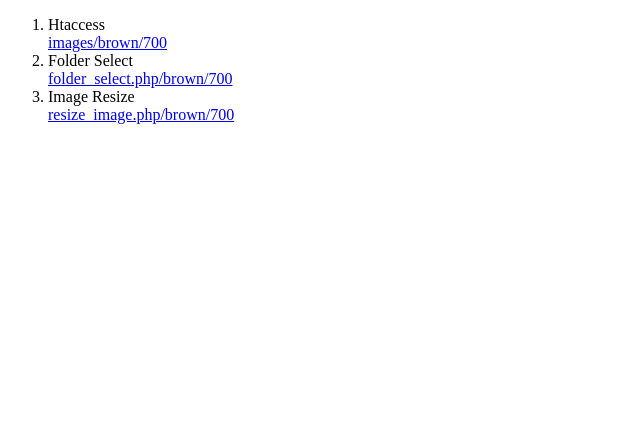
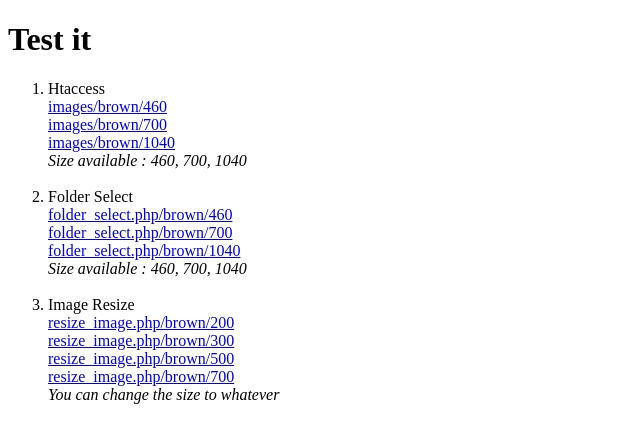
Before and after one commit to shidec/resize101, a PHP site: page / in a window 1280 px wide. Shown: the top 443 px of the page, without its empty margins (0-640 px from the left). Run offline with PHP 8.4, Linux system fonts and the light colour scheme.

Commit message:
add index.php

```diff
--- a/index.php
+++ b/index.php
@@ -5,15 +5,26 @@
   <title>Resize 101</title>
 </head>
 <body>
+<h1>Test it</h1>
 <ol>
 <li>Htaccess<br/>
-	<a href="images/brown/700">images/brown/700</a>
+	<a href="images/brown/460">images/brown/460</a><br/>
+	<a href="images/brown/700">images/brown/700</a><br/>
+	<a href="images/brown/1040">images/brown/1040</a><br/>
+	<i>Size available : 460, 700, 1040</i><br/><br/>
 </li>
 <li>Folder Select<br/>
-	<a href="images/brown/700">folder_select.php/brown/700</a>
+	<a href="folder_select.php/brown/460">folder_select.php/brown/460</a><br/>
+	<a href="folder_select.php/brown/700">folder_select.php/brown/700</a><br/>
+	<a href="folder_select.php/brown/1040">folder_select.php/brown/1040</a><br/>
+	<i>Size available : 460, 700, 1040</i><br/><br/>
 </li>
 <li>Image Resize<br/>
-	<a href="images/brown/700">resize_image.php/brown/700</a>
+	<a href="resize_image.php/brown/200">resize_image.php/brown/200</a><br/>
+	<a href="resize_image.php/brown/300">resize_image.php/brown/300</a><br/>
+	<a href="resize_image.php/brown/500">resize_image.php/brown/500</a><br/>
+	<a href="resize_image.php/brown/700">resize_image.php/brown/700</a><br/>
+	<i>You can change the size to whatever</i><br/><br/>
 </li>
 </ol>
 </body>
```
